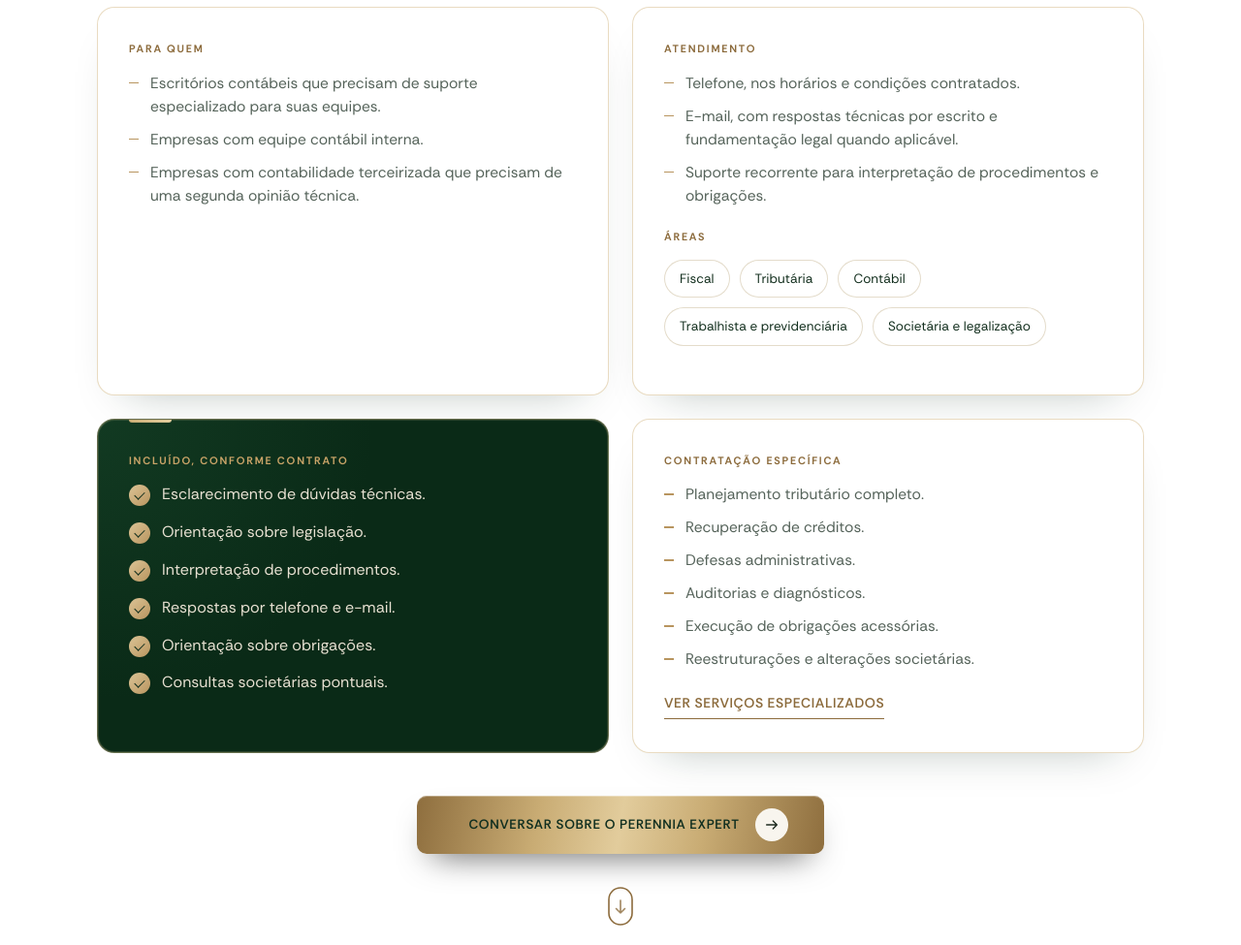
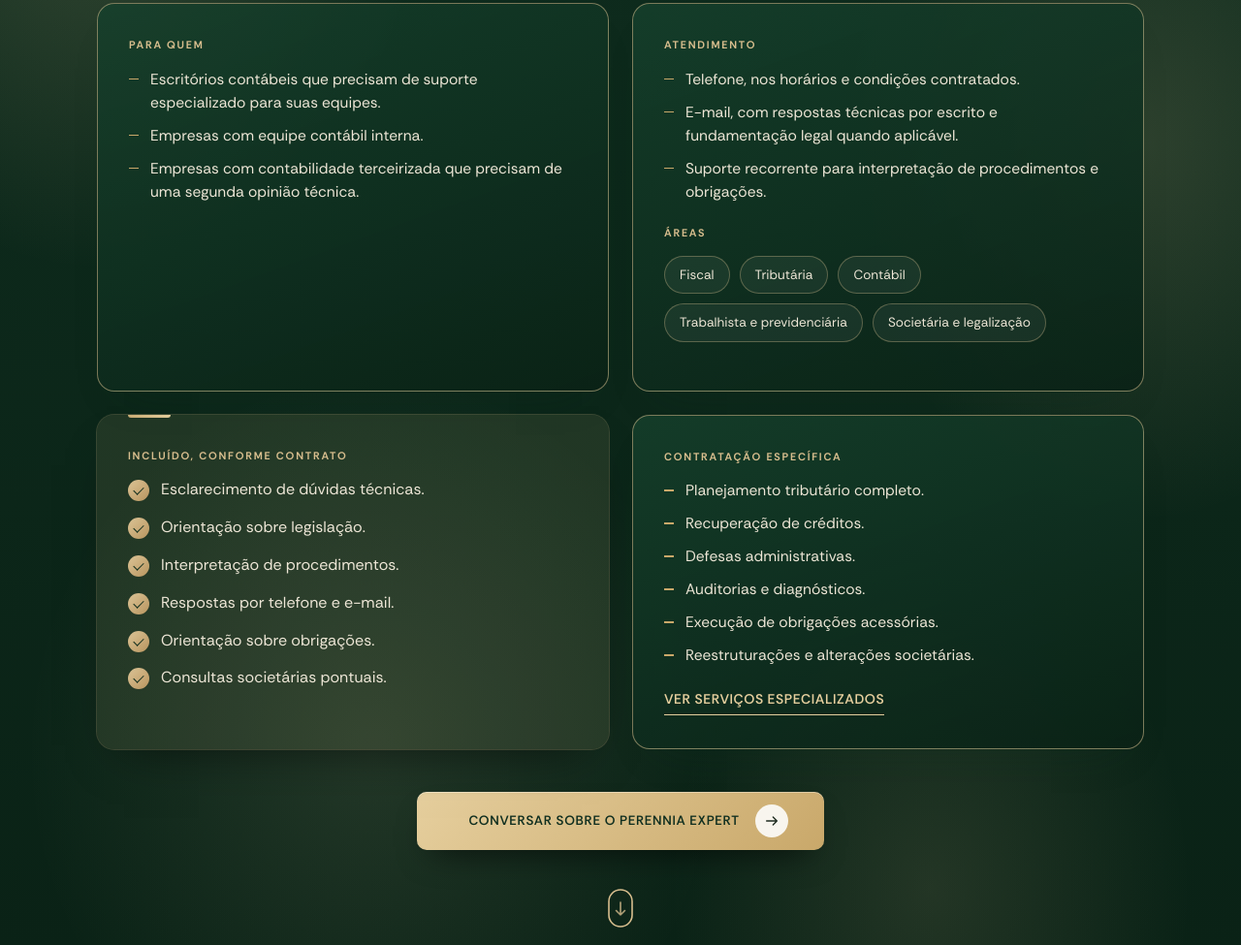
Before and after one commit to kelvenresultiva-lab/perennia-, a website: page public/solucoes.html in a window 1280 px wide. Shown: the part 4225-5200 px from the top of the page at 97% size. Drawn offline with Linux system fonts and the light colour scheme.

Commit message:
Soluções: Expert com fundo verde
Co-Authored-By: Claude Opus 5.5 <noreply@anthropic.com>

```diff
--- a/public/interna-karine.css
+++ b/public/interna-karine.css
@@ -947,3 +947,13 @@ html body .in-sec.gs-sec{z-index:2}
 .av-dark{min-height:360px}
 .av-dark .av-badge{top:30px;left:22px}
 .av-card:before{left:22px}}
+/* 26/11: Perennia Expert em verde com luzes */
+html body .in-sec#expert.lg-green{background:#0F2E1F linear-gradient(180deg,#0F2E1F 0%,#0A2216 100%)!important;padding-top:100px!important;padding-bottom:110px!important}
+html body .in-sec#expert.lg-green:before{-webkit-mask-image:none!important;mask-image:none!important}
+.lg-green .in-sol-name{color:rgba(237,230,214,.7)!important}
+.lg-green .in-dash li{color:#EDE6D6!important}
+.lg-green .in-dash li:before{background:#C9A86A!important}
+.lg-green .in-chips li{background:rgba(255,255,255,.05)!important;color:#EDE6D6!important;box-shadow:inset 0 0 0 1px rgba(216,190,142,.35)!important;border-color:transparent!important}
+.lg-green .in-link{color:#E6CF9E!important}
+.lg-green .in-card .in-label{color:#D8BE8E!important}
+#expert.lg-green .ks-scroll-cue{display:block!important;color:#D8BE8E!important}
--- a/public/solucoes.html
+++ b/public/solucoes.html
@@ -14,7 +14,7 @@
 <link rel="icon" href="assets/favicon-perennia.svg?v=1" type="image/svg+xml">
 <link rel="preload" href="assets/rethink-sans.woff2" as="font" type="font/woff2" crossorigin>
 <link rel="stylesheet" href="interna.css">
-<link rel="stylesheet" href="interna-karine.css?v=2611zz8">
+<link rel="stylesheet" href="interna-karine.css?v=2611zz9">
 <link rel="stylesheet" href="rodape-home.css">
 </head>
 <body>
@@ -131,7 +131,7 @@
   </div>
 <a class="ks-scroll-cue" href="#expert" aria-label="Ir para a próxima seção"><svg viewBox="0 0 26 40" aria-hidden="true"><rect x="1" y="1" width="24" height="38" rx="12"/><path class="ks-scroll-arrow" d="M13 13v13M8.5 21.5 13 26l4.5-4.5"/></svg></a></section>
 
-<section class="in-sec ex-sec" id="expert" aria-labelledby="expert-t">
+<section class="in-sec ex-sec lg-green" id="expert" aria-labelledby="expert-t">
   <div class="in-wrap">
     <div class="ex-head">
         <span class="in-kicker">PERENNIA EXPERT</span>
```
Also changed, not shown: CLAUDE.md (+1 -0 lines), public/perennia-360.html (+1 -1 lines), public/servicos-especializados.html (+1 -1 lines), public/sobre.html (+1 -1 lines).
